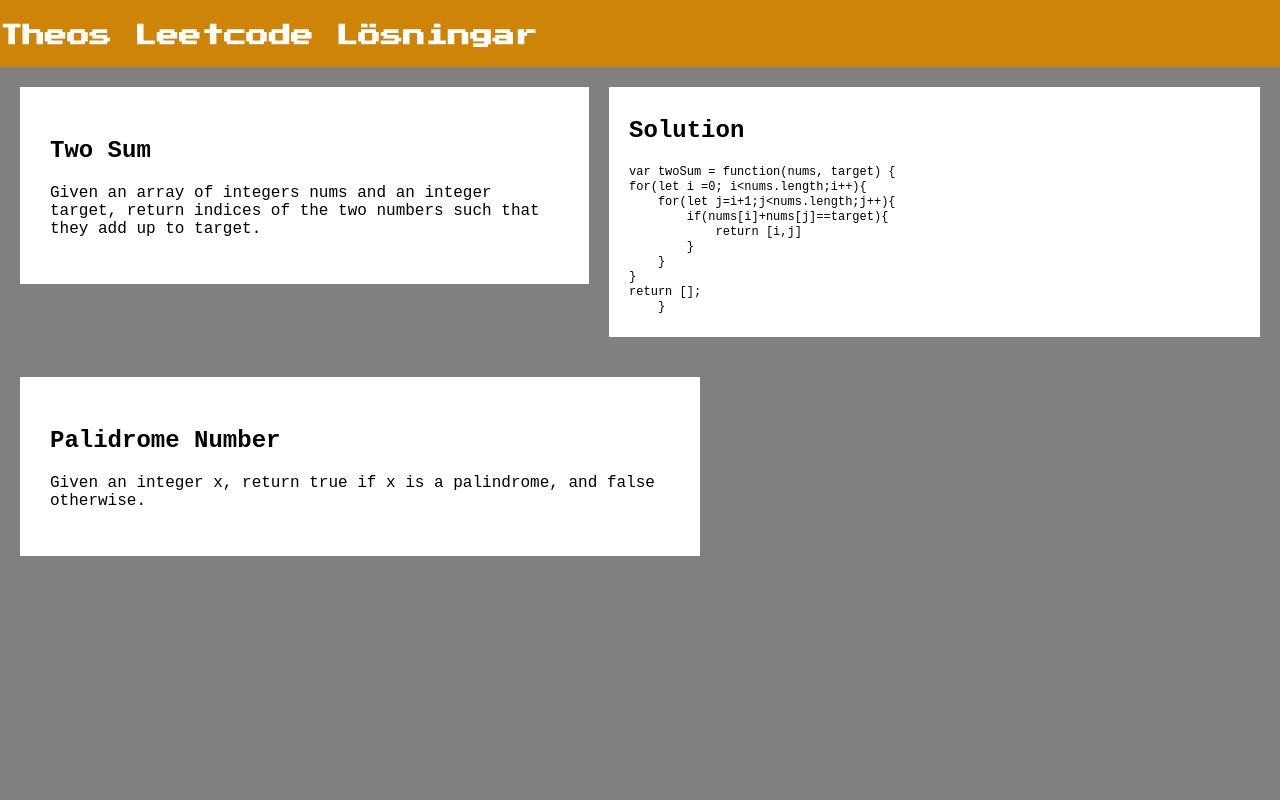
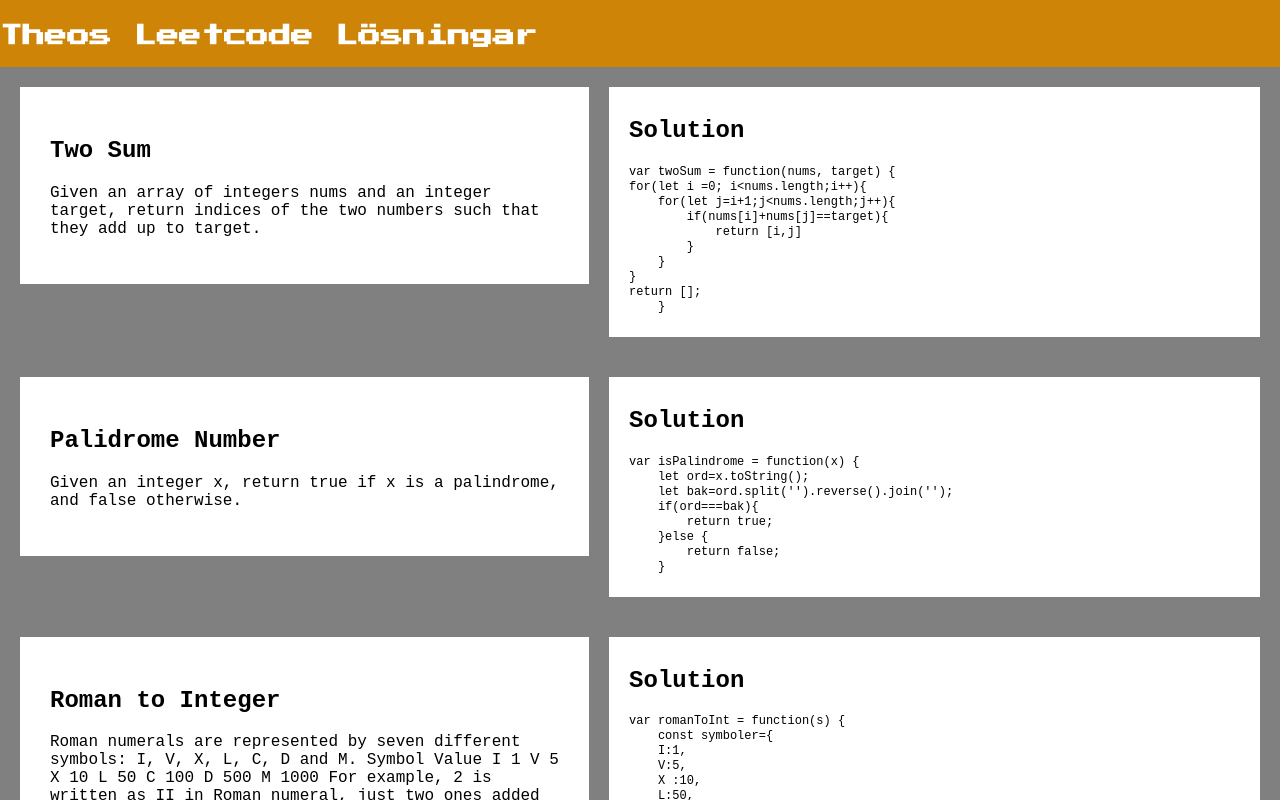
Before and after one commit to pengabutiken/leet-codeTheoResultat, a Vue app: page / in a window 1280 px wide. Shown: the top 800 px of the page. Built offline with nearby package versions, Linux system fonts and the light colour scheme; a web font is replaced by a local one.

Commit message:
problem 3

```diff
--- a/src/App.vue
+++ b/src/App.vue
@@ -19,9 +19,62 @@ for(let i =0; i<nums.length;i++){
 return [];
     }
 "
-    ></Solution> </section>
+        ></Solution>
+      </section>
       <section class="row">
-    <Problem title="Palidrome Number" description="Given an integer x, return true if x is a palindrome, and false otherwise."></Problem>
+        <Problem
+          title="Palidrome Number"
+          description="Given an integer x, return true if x is a palindrome, and false otherwise."
+        ></Problem>
+        <Solution
+          solution="var isPalindrome = function(x) {
+    let ord=x.toString();
+    let bak=ord.split('').reverse().join('');
+    if(ord===bak){
+        return true;
+    }else {
+        return false;
+    }"
+        ></Solution>
+      </section>
+      <section class="row">
+        <Problem title="Roman to Integer" description="Roman numerals are
+        represented by seven different symbols: I, V, X, L, C, D and M. Symbol
+        Value I 1 V 5 X 10 L 50 C 100 D 500 M 1000 For example, 2 is written as
+        II in Roman numeral, just two ones added together. 12 is written as XII,
+        which is simply X + II. The number 27 is written as XXVII, which is XX +
+        V + II. Roman numerals are usually written largest to smallest from left
+        to right. However, the numeral for four is not IIII. Instead, the number
+        four is written as IV. Because the one is before the five we subtract it
+        making four. The same principle applies to the number nine, which is
+        written as IX. There are six instances where subtraction is used: I can
+        be placed before V (5) and X (10) to make 4 and 9. X can be placed
+        before L (50) and C (100) to make 40 and 90. C can be placed before D
+        (500) and M (1000) to make 400 and 900. Given a roman numeral, convert
+        it to an integer." ></Problem>
+        <Solution solution="var romanToInt = function(s) {
+    const symboler={
+    I:1,
+    V:5,
+    X :10,
+    L:50,
+    C:100,
+    D:500,
+    M:1000
+    };
+    let total=0;
+    for(let i=0;i<s.length;i++){
+        let nuvar=s[i];
+        let nesta=s[i+1];
+        if(symboler[nuvar]<symboler[nesta]){
+            total-=symboler[nuvar];
+        }else{
+            total+=symboler[nuvar];
+        }
+    }
+    return total;
+
+};"></Solution>
       </section>
     </div>
   </div>
@@ -30,7 +83,6 @@ return [];
 import Header from "./components/Header.vue";
 import Problem from "./components/Problem.vue";
 import Solution from "./components/Solution.vue";
-
 </script>
 <style>
 body {
@@ -38,17 +90,14 @@ body {
   padding: 0;
 
   background-color: gray;
-
-
 }
-.content{
+.content {
   display: flex;
   flex-direction: column;
   gap: 40px;
   padding: 20px;
-
 }
-.row{
+.row {
   display: flex;
   justify-content: space-between;
   align-items: flex-start;
```
Lines whose indentation alone changed are shown as unchanged.
